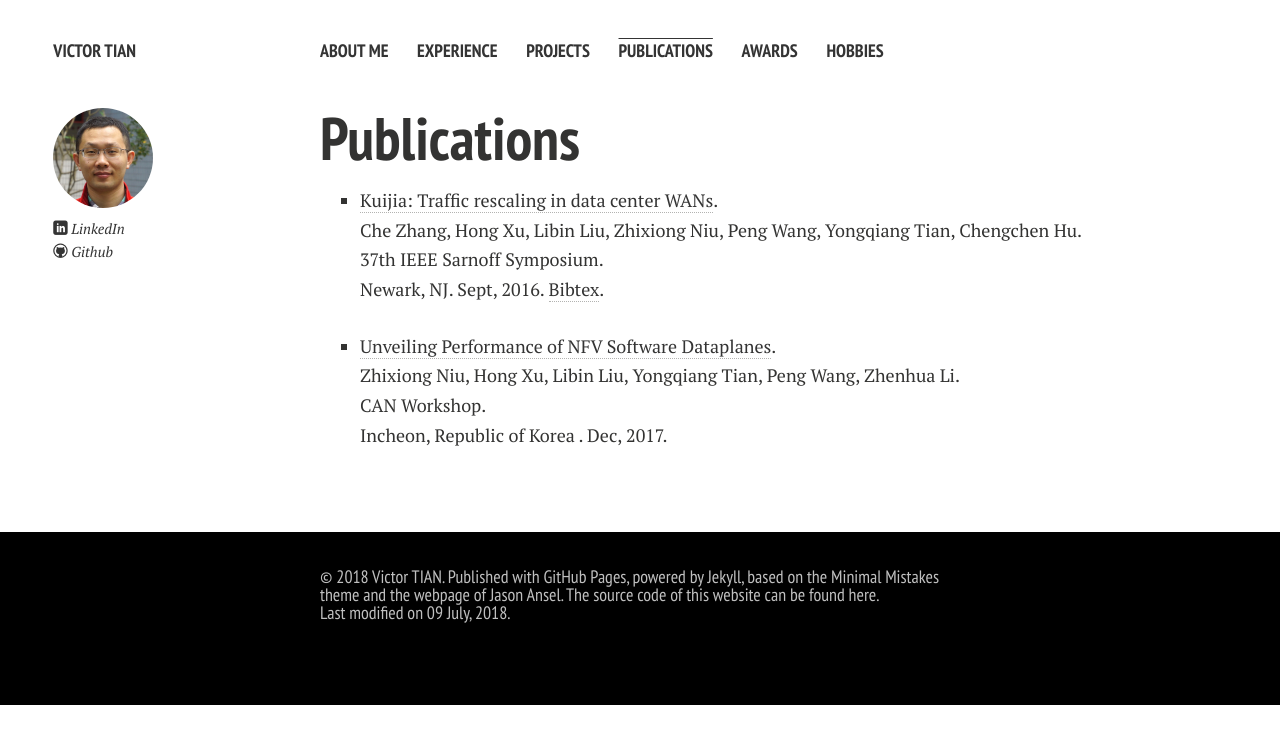
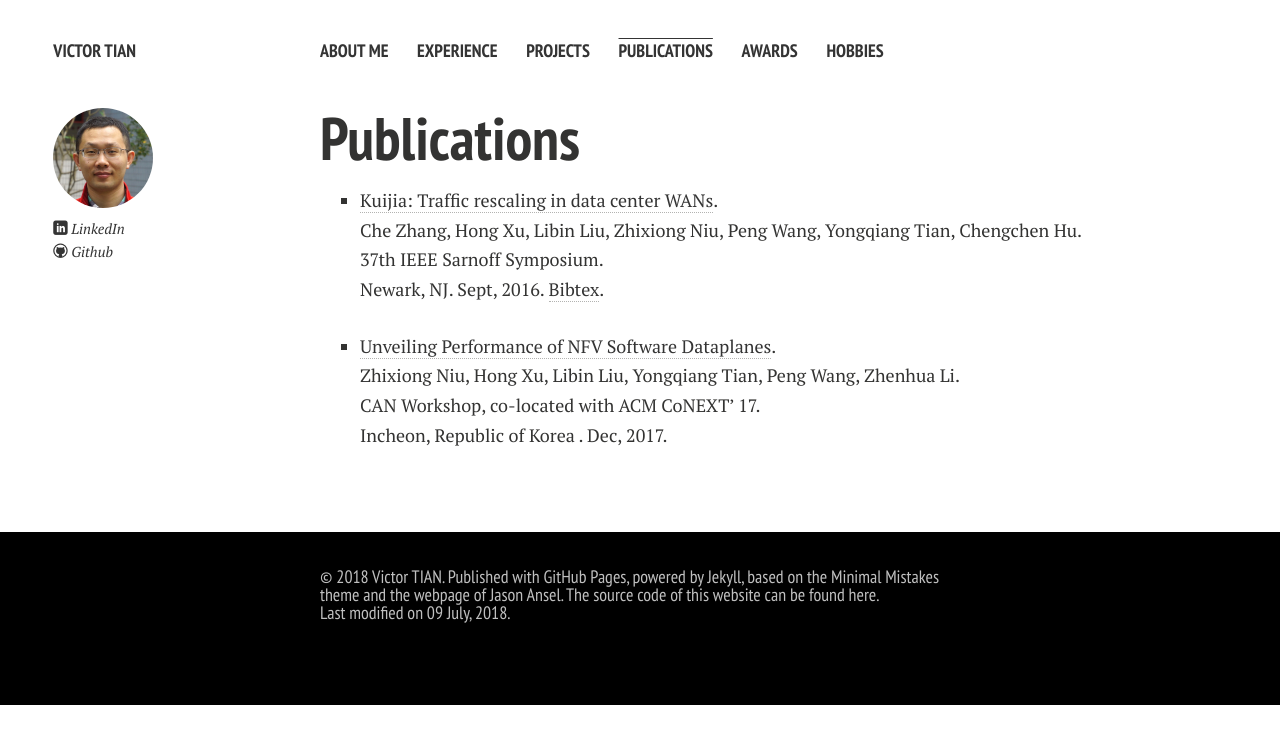
Before and after one commit to t94126/t94126.github.io, a Jekyll site: the page built from publications.md, in a window 1280 px wide. Shown: the top 744 px of the page. Built offline with Jekyll 4.4.1, drawn with Linux system fonts in a browser that asks for light colours; nearby versions of some CDN libraries.

Commit message:
update pub

```diff
--- a/publications.md
+++ b/publications.md
@@ -16,7 +16,7 @@ pubs:
 
   - title: "Unveiling Performance of NFV Software Dataplanes"
     author: "Zhixiong Niu, Hong Xu, Libin Liu, Yongqiang Tian, Peng Wang, Zhenhua Li"
-    booktitle: "CAN Workshop"
+    booktitle: "CAN Workshop, co-located with ACM CoNEXT' 17"
     month: "Dec"
     year: "2017"
     address: "Incheon, Republic of Korea "
```
